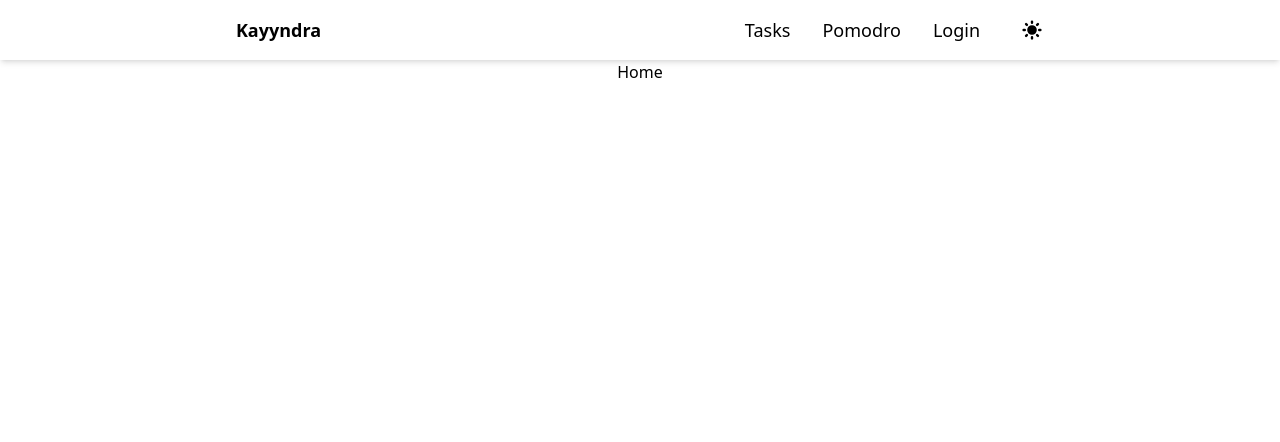
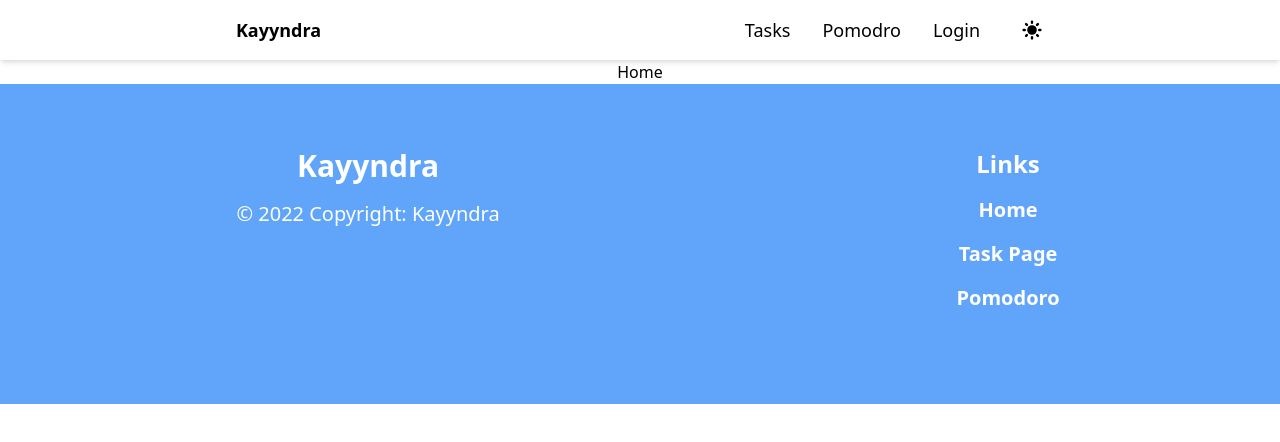
Before and after one commit to Kavita539/pomodro-app, a React (Create React App) app: page / in a window 1280 px wide. Shown: the top 442 px of the page. Built offline with nearby package versions, Linux system fonts and the light colour scheme; what miragejs would draw is missing.

Commit message:
feat: footer

```diff
--- /dev/null
+++ b/src/components/footer/Footer.jsx
@@ -0,0 +1,56 @@
+import React from "react";
+import { Link } from "react-router-dom";
+
+const Footer = () => {
+    return(
+		<footer className="bg-blue-400  dark:bg-neutral-700 text-white h-80 flex justify-around pt-12">
+			<div className="flex flex-col p-4">
+				<Link
+					to="/"
+					className="font-bold text-3xl hover:text-black dark:hover:text-green-400"
+				>
+					Kayyndra
+				</Link>
+				<div>
+					<div className="text-xl my-4">© 2022 Copyright: Kayyndra</div>
+					<div className="text-4xl flex gap-4 justify-between ">
+						<a href="">
+							<i className="fab fa-linkedin hover:text-black dark:hover:text-blue-400 "></i>
+						</a>
+
+						<a href="">
+							<i className="fab fa-twitter-square hover:text-black dark:hover:text-blue-400"></i>
+						</a>
+						<a href="">
+							<i className="fab fa-github-square hover:text-black dark:hover:text-blue-400"></i>
+						</a>
+					</div>
+				</div>
+			</div>
+
+			<div className="md:block hidden ">
+				<h6 className="text-2xl font-bold my-4">Links</h6>
+				<ul className="flex flex-col gap-4 ">
+					<li className="dark:hover:text-blue-400  hover:text-black font-semibold text-xl">
+						<Link className="footer__link" to="/">
+							Home
+						</Link>
+					</li>
+
+					<li className="dark:hover:text-blue-400  hover:text-black font-semibold text-xl">
+						<Link className="footer__link" to="/tasks">
+							Task Page
+						</Link>
+					</li>
+					<li className="dark:hover:text-blue-400  hover:text-black font-semibold text-xl">
+						<Link className="footer__link" to="/pomodro">
+							Pomodoro
+						</Link>
+					</li>
+				</ul>
+			</div>
+		</footer>
+    );
+};
+
+export { Footer };
--- a/src/components/index.js
+++ b/src/components/index.js
@@ -1 +1,2 @@
 export { Navbar } from "./navbar/Navbar";
+export { Footer } from "./footer/Footer";
--- a/src/pages/home/Home.jsx
+++ b/src/pages/home/Home.jsx
@@ -1,5 +1,5 @@
 import React from "react";
-import { Navbar } from "../../components";
+import { Footer, Navbar } from "../../components";
 
 
 const Home = () => {
@@ -7,6 +7,7 @@ const Home = () => {
         <div>
             <Navbar />
             Home
+            <Footer />
         </div>
     );
 };
```
